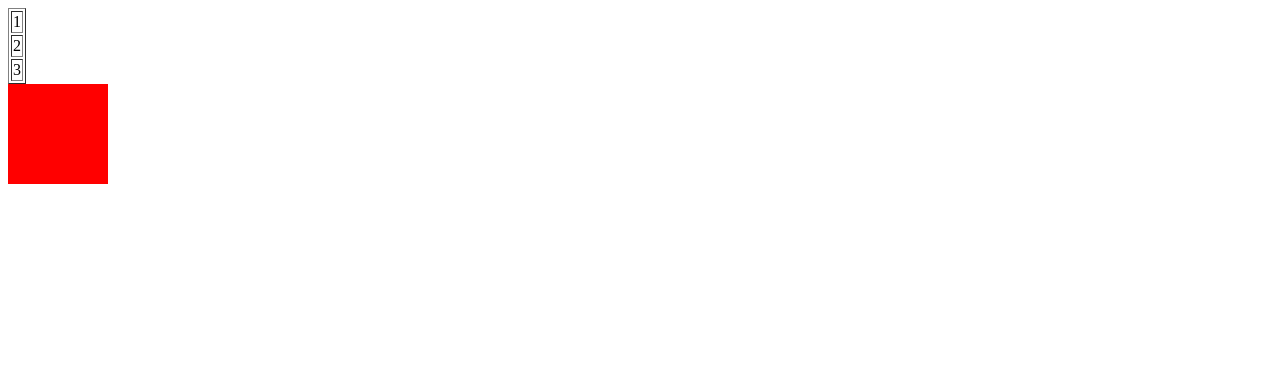
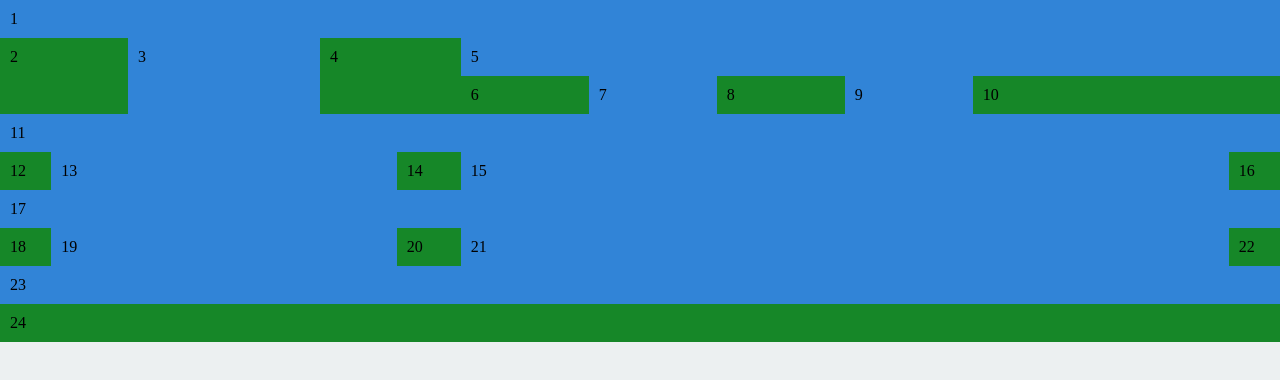
Before and after one commit to s-benner/s-benner.github.io, a plain HTML site: page index.html in a window 1280 px wide. Drawn offline with Linux system fonts and the light colour scheme.

Commit message:
layouting

```diff
--- a/index.css
+++ b/index.css
@@ -1,14 +1,74 @@
- /* The animation code */
-@keyframes example {
-  from {background-color: red;}
-  to {background-color: yellow;}
+*{
+    box-sizing: border-bbox;
+    margin: 0;
+    padding: 0;
 }
 
-/* The element to apply the animation to */
-div {
-  width: 100px;
-  height: 100px;
-  background-color: red;
-  animation-name: example;
-  animation-duration: 4s;
+body{
+    background: #ECF0F1
 }
+
+.wrapper{
+    width: 100%;
+    margin: 0 auto;
+    display: grid;
+    grid-template-columns: 4% 6% 15% 6% 5% 10% 10% 10% 10% 20% 4%;
+
+
+}
+
+.item{
+    background: #3184d7;
+    color: #000000;
+    padding: 10px;
+}
+
+.item:nth-child(even){
+    background: #168728
+}
+.headseparator{
+    grid-column: span 11;
+}
+
+.leftheadseparator {
+    grid-row: span 2;
+}
+
+.leftofportrait {
+    grid-row: span 2;
+    grid-column: span 2;
+}
+
+.portrait{
+    grid-row: span 2;
+}
+
+.rightofportrait {
+    grid-row: span 2;
+    grid-column: span 2;
+}
+
+.abovemenu {
+    grid-column: span 6;
+}
+
+.rightofmenu {
+    grid-column: span 2;
+}
+
+.intermediateseparator{
+    grid-column: span 11;
+}
+
+.contentimage{
+    grid-column: span 3;
+}
+
+.contenttext{
+    grid-column: span 5;
+}
+
+.footer{
+    grid-column: span 11;
+    background: #ff6a00;
+}
--- a/index.html
+++ b/index.html
@@ -11,19 +11,34 @@
 	</head>
 	<body>
 
-		<table border="1">
-			<tr>
-				<td>1</td>
-			</tr>
-			<tr>
-				<td>2</td>
-			</tr>
-			<tr>
-				<td>3</td>
-			</tr>
-		</table>
+		<div class="wrapper">
 
-		<div class="box"></div>
+			<div class="item headseparator">1</div>
+			<div class="item leftofportrait">2</div>
+			<div class="item portrait">3</div>
+			<div class="item rightofportrait">4</div>
+			<div class="item abovemenu">5</div>
+			<div class="item button1">6</div>
+			<div class="item button2">7</div>
+			<div class="item button3">8</div>
+			<div class="item button4">9</div>
+			<div class="item rightofmenu">10</div>
+			<div class="item intermediateseparator">11</div>
+			<div class="item">12</div>
+			<div class="item contentimage">13</div>
+			<div class="item">14</div>
+			<div class="item contenttext">15</div>
+			<div class="item">16</div>
+			<div class="item intermediateseparator">17</div>
+			<div class="item">18</div>
+			<div class="item contentimage">19</div>
+			<div class="item">20</div>
+			<div class="item contenttext">21</div>
+			<div class="item">22</div>
+			<div class="item intermediateseparator">23</div>
+			<div class="item footer">24</div>
+
+		</div>
 
 	</body>
 
```
